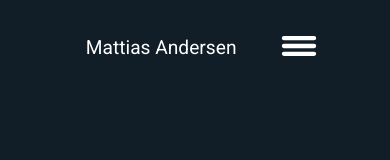
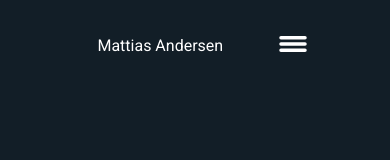
Before and after one commit to AndersenMattias/mattiasandersen.com, a React (Create React App) app: page / in a window 390 px wide. Shown: the top 160 px of the page. Built offline with nearby package versions, Linux system fonts and the light colour scheme; the HTML template or start-up script is replaced by a standard one.

Commit message:
fix hamburger menu with close icon

```diff
--- a/src/components/Navbar/Navbar.jsx
+++ b/src/components/Navbar/Navbar.jsx
@@ -3,6 +3,7 @@ import { useEffect } from 'react';
 import { useState } from 'react';
 import { Link, useLocation } from 'react-router-dom';
 import { IoReorderThree } from 'react-icons/io5';
+import { AiOutlineClose } from 'react-icons/ai';
 
 import '../../styles/components/_navBar.scss';
 
@@ -14,21 +15,37 @@ const Navbar = () => {
     setExpandNavbar(false);
   }, [location]);
 
+  const hamburgerIcon = (
+    <div className='hamburger'>
+      <IoReorderThree
+        size={40}
+        color='white'
+        onClick={() => {
+          setExpandNavbar((prev) => !prev);
+        }}
+      />
+    </div>
+  );
+
+  const closeIcon = (
+    <div className='closeMenu'>
+      <AiOutlineClose
+        size={20}
+        color='white'
+        onClick={() => {
+          setExpandNavbar((prev) => !prev);
+        }}
+      />
+    </div>
+  );
+
   return (
     <nav id='navbar'>
       <div className='navbarContainer'>
         <Link to='/'>
           <div className=''>Mattias Andersen</div>
         </Link>
-        <div className='toggleButton'>
-          <button
-            onClick={() => {
-              setExpandNavbar((prev) => !prev);
-            }}
-          >
-            <IoReorderThree />
-          </button>
-        </div>
+        {expandNavbar ? closeIcon : hamburgerIcon}
       </div>
 
       <ul className={expandNavbar ? 'open' : 'close'}>
--- a/src/styles/components/_navBar.scss
+++ b/src/styles/components/_navBar.scss
@@ -24,6 +24,13 @@ ul {
 .navbarContainer {
   display: flex;
   justify-content: space-evenly;
+
+  .hamburger,
+  .closeMenu {
+    @include mobile {
+      align-self: center;
+    }
+  }
 }
 
 .links {
@@ -36,7 +43,7 @@ ul {
   color: white;
   text-decoration: none;
   margin: 20px;
-  font-size: 1.2em;
+  font-size: 1em;
 }
 
 .toggleButton {
```
